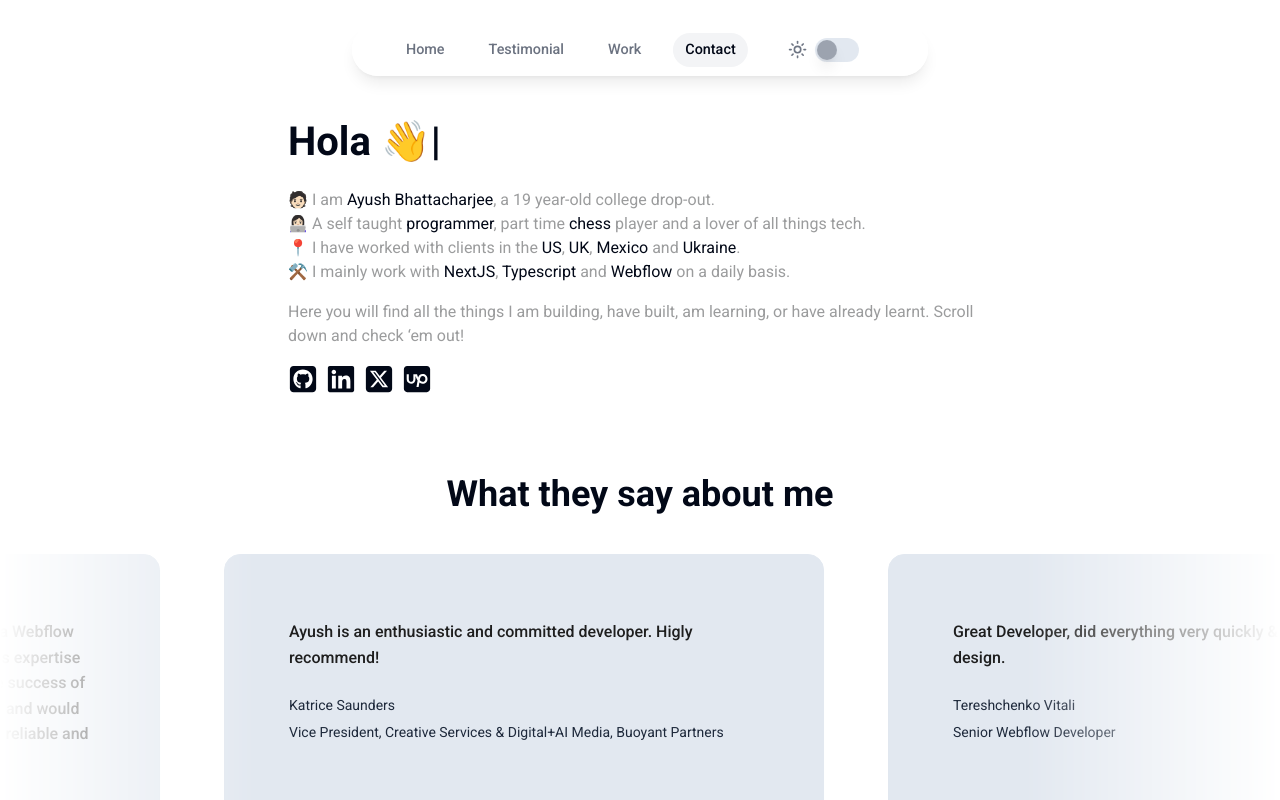
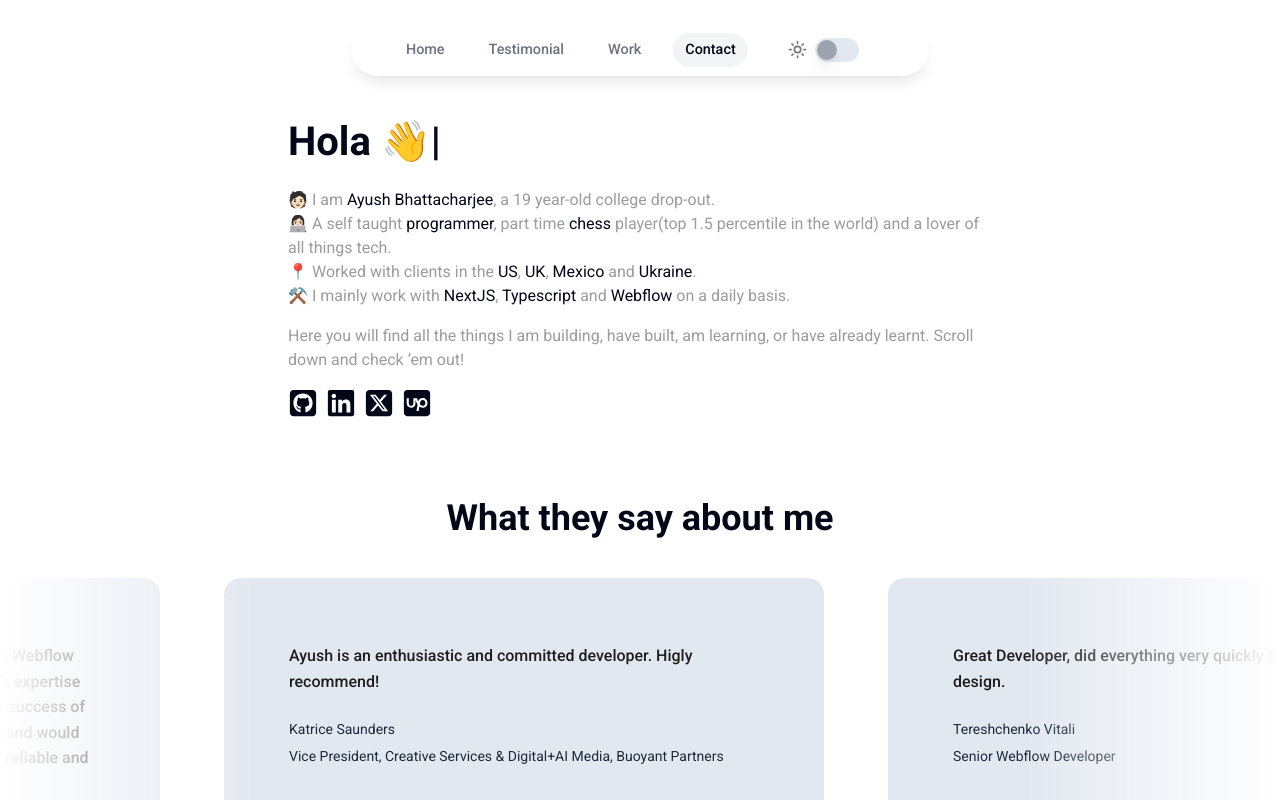
Before and after one commit to AyushScripts/portfolio-refresh, a Next.js app: page / in a window 1280 px wide. Shown: the top 800 px of the page. Built offline with nearby package versions, Linux system fonts and the light colour scheme.

Commit message:
Updated Hero Section

```diff
--- a/components/HeroSection.tsx
+++ b/components/HeroSection.tsx
@@ -60,13 +60,13 @@ const HeroSection = () => {
                 programmer
               </a>
               , part time{" "}
-              <a className="text-foreground" href="#">
+              <a className="text-foreground" href="https://chess.com/ayushchess04">
                 chess
               </a>{" "}
-              player and a lover of all things tech.
+              player(top 1.5 percentile in the world) and a lover of all things tech.
             </li>
             <li className="text-primary font-normal">
-              📍 I have worked with clients in the{" "}
+              📍 Worked with clients in the{" "}
               <a className="text-foreground" href="#">
                 US
               </a>
```
